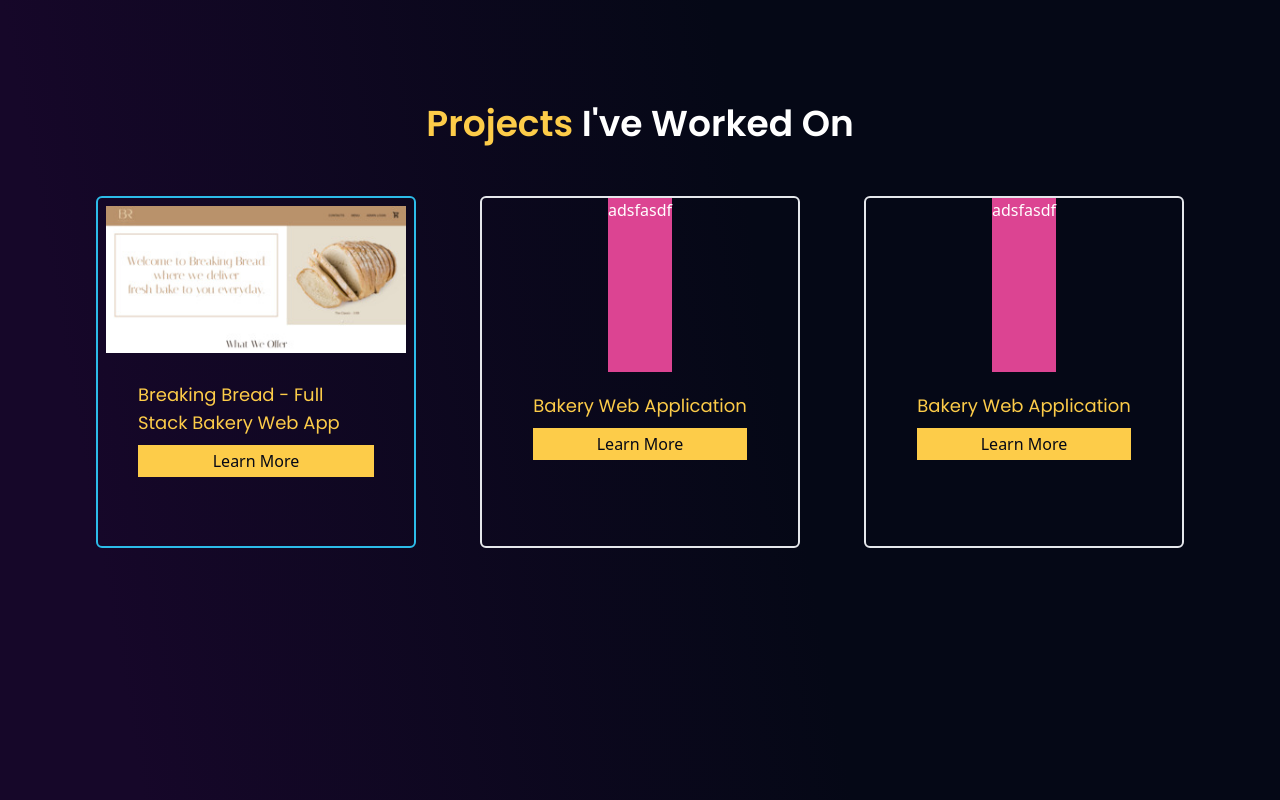
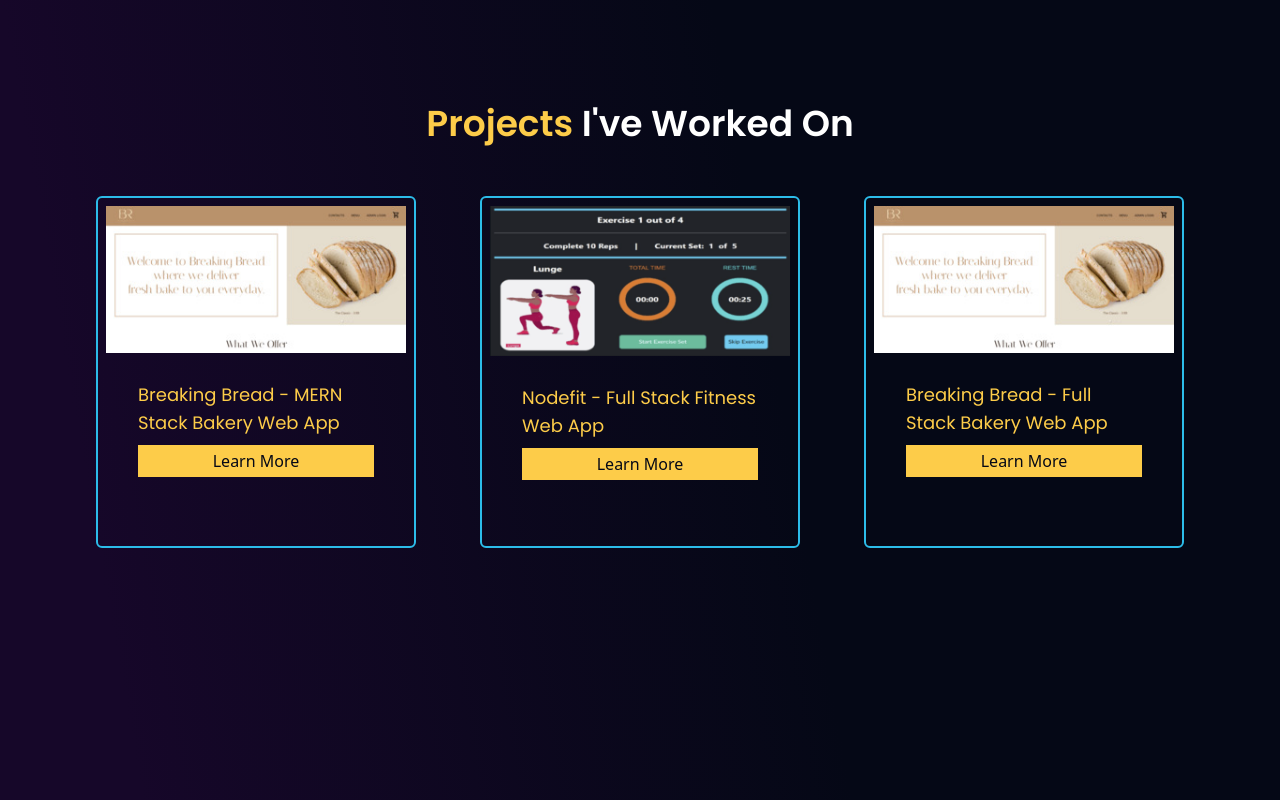
Before and after one commit to TotifyKH/kimheng-portfolio, a React (Vite) app: page / in a window 1280 px wide. Shown: the part 1600-2400 px from the top of the page. Built offline with nearby package versions, Linux system fonts and the light colour scheme.

Commit message:
Added some projects images

```diff
--- a/src/components/Projects.jsx
+++ b/src/components/Projects.jsx
@@ -3,6 +3,7 @@ import { motion } from 'framer-motion';
 import { useRef } from 'react';
 import useIntersectionObserver from "../hooks/useIntersectionObserver";
 import BreakingBread from '../assets/breaking-bread.jpg';
+import Nodefit from '../assets/nodefit.png';
 
 const Projects = ({ setSelectedPage }) => {
   const domRef = useRef();
@@ -22,26 +23,21 @@ const Projects = ({ setSelectedPage }) => {
           <div className="flex flex-col items-center h-full min-h-full w-80 border-2 rounded-md border-blue">
             <img className="rounded-t-md py-2 px-2" src={BreakingBread}></img>
             <div className='basis-1/2 flex flex-col justify-start px-10 py-5'>
-              <p className='text-lg text-yellow font-poppins mb-2'>Breaking Bread - Full Stack Bakery Web App</p>
+              <p className='text-lg text-yellow font-poppins mb-2'>Breaking Bread - MERN Stack Bakery Web App</p>
               <button className='bg-yellow p-1 text-dark-blue'>Learn More</button>
             </div>
           </div>
-          <div className="flex flex-col items-center h-full min-h-full w-80 border-2 rounded-md">
-            <div className='basis-1/2 bg-red'>
-              adsfasdf
-            </div>
+          <div className="flex flex-col items-center h-full min-h-full w-80 border-2 rounded-md border-blue">
+            <img className="rounded-t-md py-2 px-2" src={Nodefit}></img>
             <div className='basis-1/2 flex flex-col justify-start px-10 py-5'>
-              <p className='text-lg text-yellow font-poppins mb-2'>Bakery Web Application</p>
-              {/* <p> A learning project to develop a MERN stack bakery web app with a focus on both frontend and backend development. </p> */}
+              <p className='text-lg text-yellow font-poppins mb-2'>Nodefit - Full Stack Fitness Web App</p>
               <button className='bg-yellow p-1 text-dark-blue'>Learn More</button>
             </div>
-          </div><div className="flex flex-col items-center h-full min-h-full w-80 border-2 rounded-md">
-            <div className='basis-1/2 bg-red'>
-              adsfasdf
-            </div>
+          </div>
+          <div className="flex flex-col items-center h-full min-h-full w-80 border-2 rounded-md border-blue">
+            <img className="rounded-t-md py-2 px-2" src={BreakingBread}></img>
             <div className='basis-1/2 flex flex-col justify-start px-10 py-5'>
-              <p className='text-lg text-yellow font-poppins mb-2'>Bakery Web Application</p>
-              {/* <p> A learning project to develop a MERN stack bakery web app with a focus on both frontend and backend development. </p> */}
+              <p className='text-lg text-yellow font-poppins mb-2'>Breaking Bread - Full Stack Bakery Web App</p>
               <button className='bg-yellow p-1 text-dark-blue'>Learn More</button>
             </div>
           </div>
```
Also changed, not shown: src/assets/nodefit.png (added).
